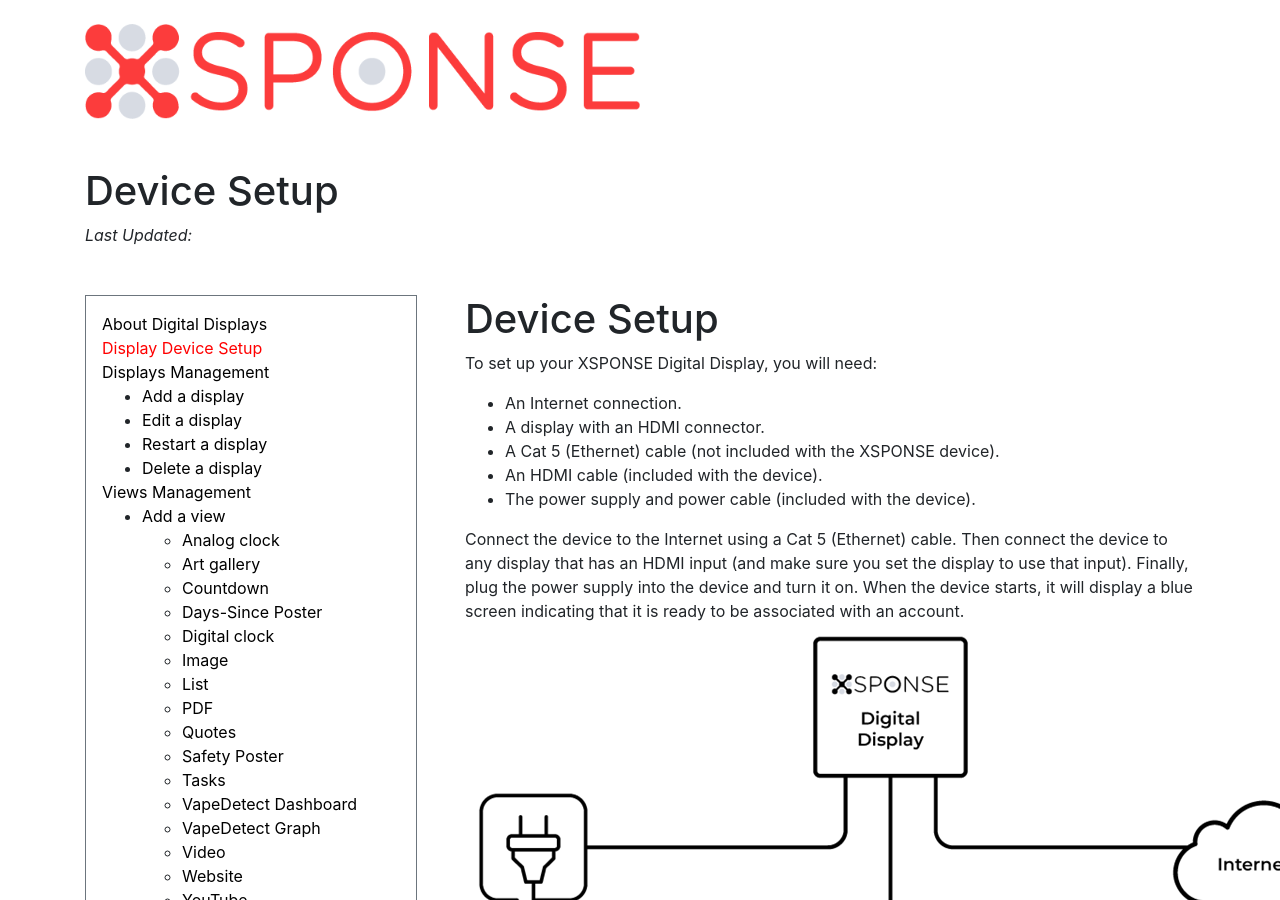
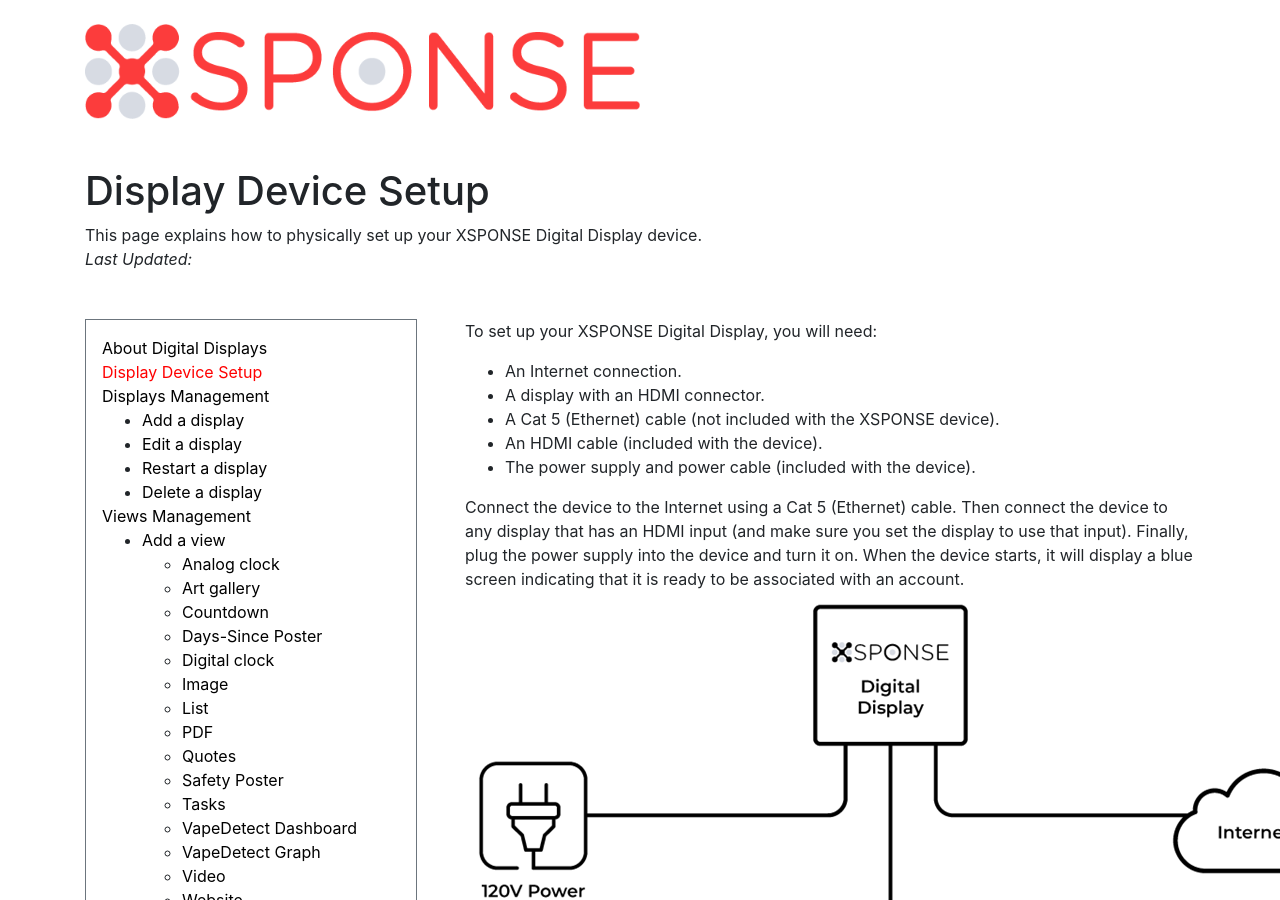
Before and after one commit to NrsSystems/docs, a Jekyll site: the page built from digital-displays/display-device-setup.md, in a window 1280 px wide and 900 px high. Built offline with Jekyll 4.4.1, drawn with Linux system fonts in a browser that asks for light colours; our own code applies the rules of GitHub Pages for plain Markdown files.

Commit message:
Update display-device-setup.md
Added the title and abstract section.

```diff
--- a/digital-displays/display-device-setup.md
+++ b/digital-displays/display-device-setup.md
@@ -1,4 +1,7 @@
-# Device Setup
+---
+title: Display Device Setup
+abstract: This page explains how to physically set up your XSPONSE Digital Display device.
+---
 To set up your XSPONSE Digital Display, you will need:
 -	An Internet connection.
 -	A display with an HDMI connector.
```
